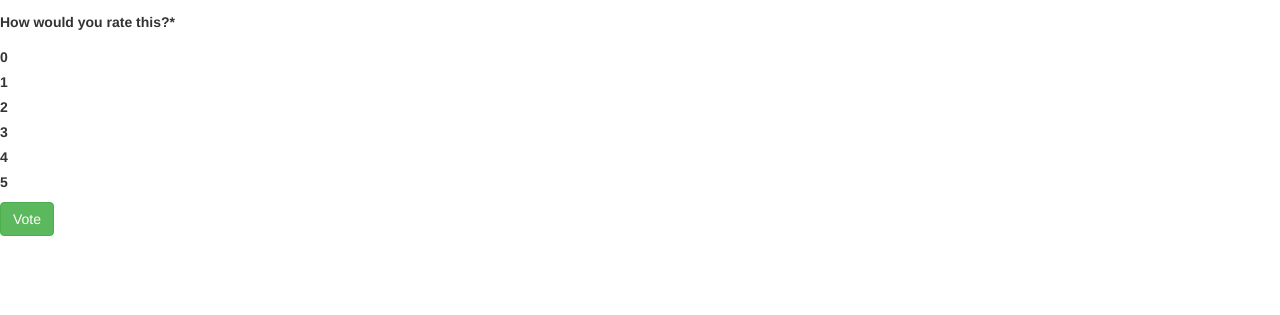
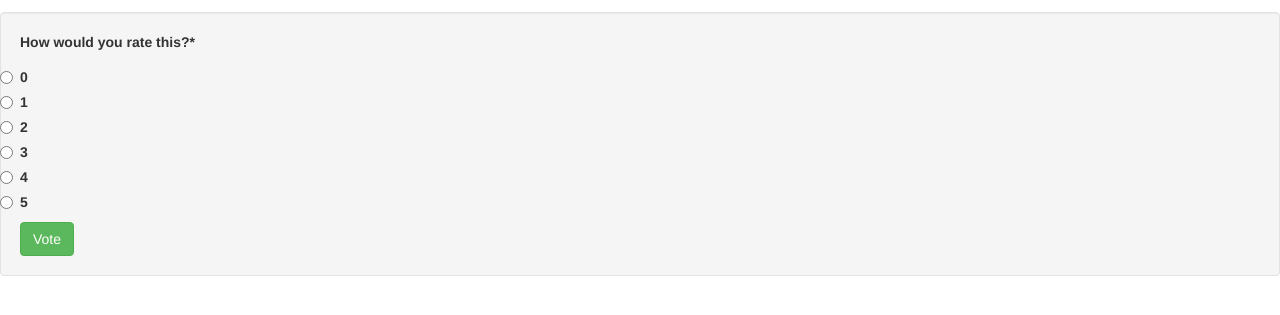
Before and after one commit to tongning/crowdtunes, a Django app: template core/templates/index.html in a window 1280 px wide. Shown: the part 254-569 px from the top of the page. Run offline with Django 3.2, Linux system fonts and the light colour scheme; the template is opened without the code that fills it: values that come from a table or form of the project are taken from there, others are empty; some libraries are stand-ins or nearby versions.

Commit message:
Merge branch 'master' of https://github.com/tongning/crowdtunes
# Conflicts:
#	.idea/workspace.xml
#	db.sqlite3

```diff
--- a/core/templates/index.html
+++ b/core/templates/index.html
@@ -27,7 +27,7 @@
     </blockquote>
     <p>The string representing this melody is: {{ string }}</p>
     </div>
-    <div class="form">
+    <div class="well">
     {% crispy form %}
     </div>
 </body>
```
Also changed, not shown: db.sqlite3.
